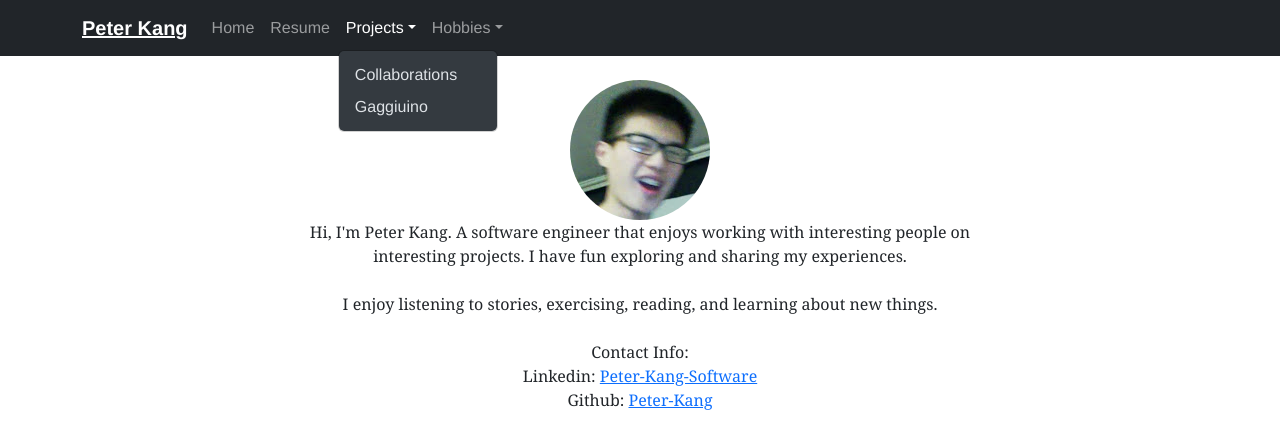
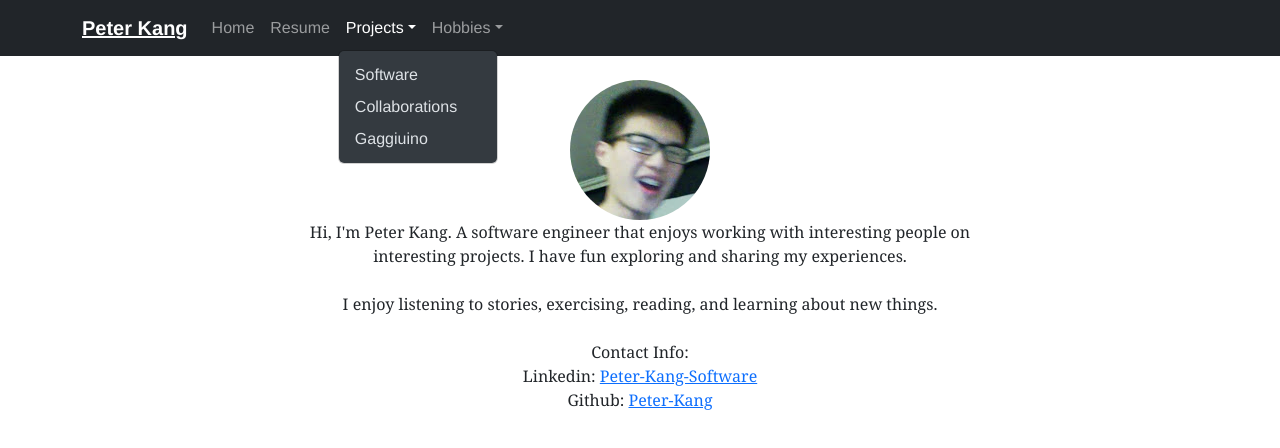
Before and after one commit to Peter-Kang/Peter-Kang.github.io, a React (Create React App) app: page /Resume in a window 1280 px wide. Both pictures are taken after a click on the button "Projects". Shown: the top 448 px of the page. Built offline with nearby package versions, Linux system fonts and the light colour scheme.

Commit message:
Updated Navbar to include solo software projects

```diff
--- a/src/App.js
+++ b/src/App.js
@@ -7,6 +7,7 @@ import Navbar from './Navbar/Navbar';
 import Gaggiuino from "./routes/Gaggiuino"
 import CoffeeMods from "./routes/CoffeeMods"
 import TeaProcess from "./routes/TeaNotes/TeaProcess"
+import Projects from "./routes/Projects"
 
 function App() {
   return (
@@ -19,8 +20,10 @@ function App() {
         <Route path="/Gaggiuino" element={<Gaggiuino/>}/>
         <Route path="/CoffeeMods" element={<CoffeeMods/>}/>
         <Route path="/TeaProcess" element={<TeaProcess/>}/>
+        <Route path="/Projects" element={<Projects/>}/>
       </Routes>
     </>
   );
 }
+
 export default App;
--- a/src/Navbar/Navbar.js
+++ b/src/Navbar/Navbar.js
@@ -15,6 +15,7 @@ function siteNavBar() {
             <Nav.Link href="./">Home</Nav.Link>
             <Nav.Link href="./#/Resume">Resume</Nav.Link>
             <NavDropdown title="Projects" menuVariant="dark">
+              <NavDropdown.Item href="./#/Projects">Software</NavDropdown.Item>
               <NavDropdown.Item href="./#/Collaborations">Collaborations</NavDropdown.Item>
               <NavDropdown.Item href="./#/Gaggiuino">Gaggiuino</NavDropdown.Item>
             </NavDropdown>
```
